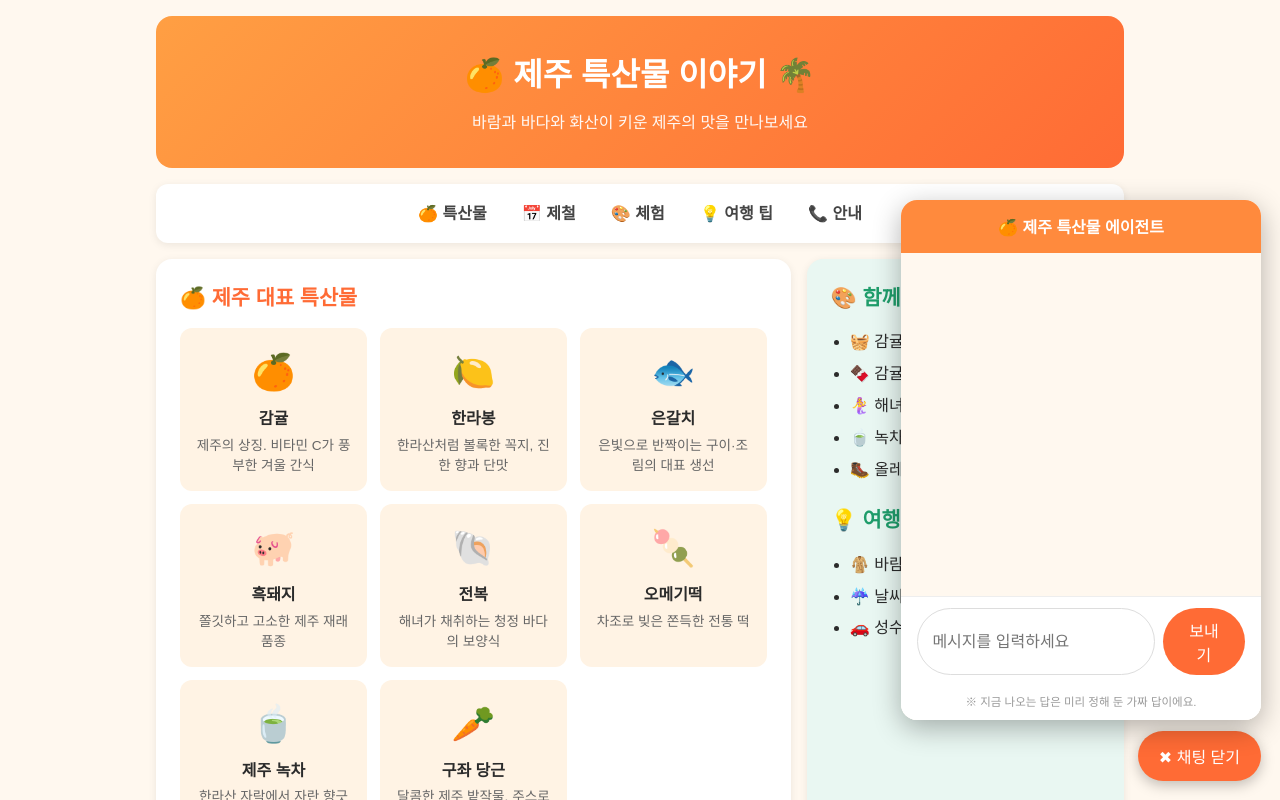
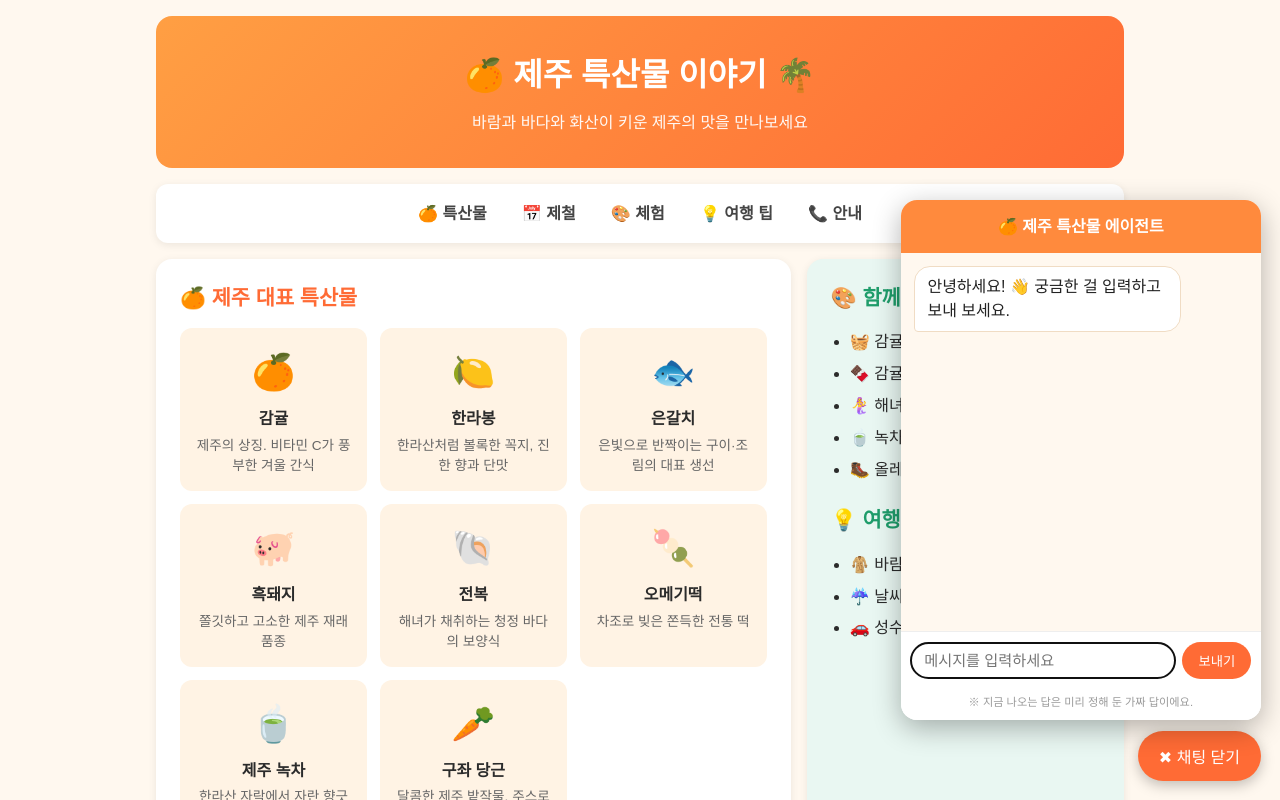
Before and after one commit to daehee377-commits/day2, a plain HTML site: page index.html in a window 1280 px wide. Both pictures are taken after a click on the button "💬 에이전트와 채팅". Shown: the top 800 px of the page. Drawn offline with Linux system fonts and the light colour scheme.

Commit message:
first commit

```diff
--- a/index.html
+++ b/index.html
@@ -50,7 +50,16 @@
     #chatBtn { position: fixed; right: 1.2rem; bottom: 1.2rem; z-index: 20; border: 0; border-radius: 999px; background: #ff6b35; color: #fff; font-size: 1rem; padding: .8rem 1.3rem; box-shadow: 0 4px 14px rgba(0,0,0,.25); cursor: pointer; }
     #chatBox { position: fixed; right: 1.2rem; bottom: 5rem; z-index: 20; width: 360px; height: 520px; max-width: calc(100vw - 2.4rem); max-height: calc(100vh - 7rem); border-radius: 16px; overflow: hidden; background: #fff; box-shadow: 0 8px 28px rgba(0,0,0,.3); display: none; }
     #chatBox.open { display: block; }
-    #chatBox iframe { width: 100%; height: 100%; border: 0; }
+    #chatBox.open { display: flex; flex-direction: column; }
+    .ch-head { background: #ff8a3d; color: #fff; padding: .8rem 1rem; text-align: center; font-weight: bold; }
+    .ch-log { flex: 1; overflow-y: auto; padding: .8rem; display: flex; flex-direction: column; gap: .5rem; background: #fff8ef; }
+    .ch-msg { max-width: 80%; padding: .5rem .8rem; border-radius: 16px; line-height: 1.5; word-break: break-word; }
+    .ch-me { align-self: flex-end; background: #ff8a3d; color: #fff; border-bottom-right-radius: 4px; }
+    .ch-bot { align-self: flex-start; background: #fff; color: #222; border: 1px solid #f0dcc4; border-bottom-left-radius: 4px; }
+    .ch-form { display: flex; gap: .4rem; padding: .6rem; background: #fff; border-top: 1px solid #eee; }
+    .ch-form input { flex: 1; min-width: 0; padding: .55rem .8rem; border: 1px solid #ddd; border-radius: 999px; font-size: .95rem; }
+    .ch-form button { padding: .5rem 1rem; border: 0; border-radius: 999px; background: #ff6b35; color: #fff; cursor: pointer; }
+    .ch-note { text-align: center; font-size: .7rem; color: #999; padding: .3rem .5rem .5rem; background: #fff; }
     @media (max-width: 720px) {
       .layout { grid-template-columns: 1fr; grid-template-areas: "header" "nav" "section" "article" "aside" "footer"; }
       header h1 { font-size: 1.6rem; }
@@ -135,18 +144,51 @@
   <div id="chatBox"></div>
 
   <script>
-    // 채팅 버튼: 누르면 agent.html 을 채팅창으로 열고, 다시 누르면 닫습니다.
+    // 채팅 버튼: 누르면 agent.html 과 같은 채팅창이 열리고, 다시 누르면 닫습니다.
+    // (iframe 없이 이 페이지 안에 직접 만들어서, 파일 경로와 상관없이 동작합니다.)
     (function () {
+      const REPLIES = [
+        '안녕하세요, 김도현 님! 🍊 제주 특산물을 알아봐 드리는 에이전트예요. 어떤 특산물이 궁금하세요? (예: 귤, 갈치, 흑돼지)',
+        '제주에 가신다면 한라봉을 추천해요! 🍋 1월~4월쯤 가장 맛있고, 향이 진하고 달아요.',
+        '아직 공부 중이에요! 5일차에 진짜로 알아볼게요.'
+      ];
       const btn = document.getElementById('chatBtn');
       const box = document.getElementById('chatBox');
+      let log, input, turn = 0;
+
+      function add(text, who) {
+        const d = document.createElement('div');
+        d.className = 'ch-msg ch-' + who;
+        d.textContent = text;
+        log.appendChild(d);
+        log.scrollTop = log.scrollHeight;
+      }
+
+      function build() {
+        box.innerHTML =
+          '<div class="ch-head">🍊 제주 특산물 에이전트</div>' +
+          '<div class="ch-log"></div>' +
+          '<form class="ch-form"><input type="text" placeholder="메시지를 입력하세요" autocomplete="off"><button type="submit">보내기</button></form>' +
+          '<div class="ch-note">※ 지금 나오는 답은 미리 정해 둔 가짜 답이에요.</div>';
+        log = box.querySelector('.ch-log');
+        input = box.querySelector('input');
+        add('안녕하세요! 👋 궁금한 걸 입력하고 보내 보세요.', 'bot');
+        box.querySelector('form').addEventListener('submit', e => {
+          e.preventDefault();
+          const text = input.value.trim();
+          if (!text) return;
+          add(text, 'me');
+          input.value = '';
+          const reply = REPLIES[turn++ % REPLIES.length];
+          setTimeout(() => add(reply, 'bot'), 1000);
+        });
+      }
+
       btn.addEventListener('click', () => {
-        if (!box.firstChild) {
-          const f = document.createElement('iframe');
-          f.src = 'agent.html'; f.title = '제주 특산물 에이전트';
-          box.appendChild(f);
-        }
+        if (!log) build();
         const open = box.classList.toggle('open');
         btn.textContent = open ? '✖ 채팅 닫기' : '💬 에이전트와 채팅';
+        if (open) input.focus();
       });
     })();
   </script>
```
